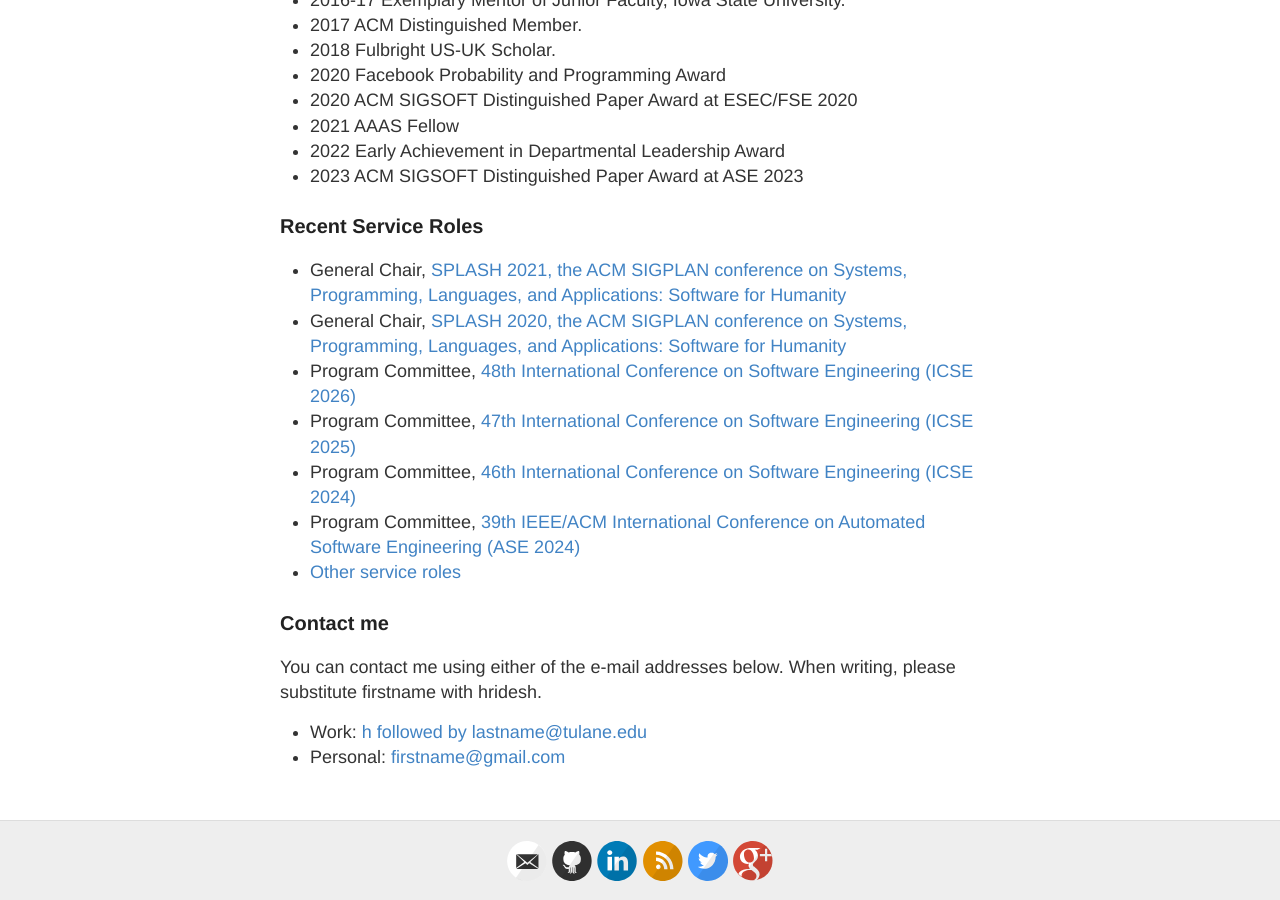
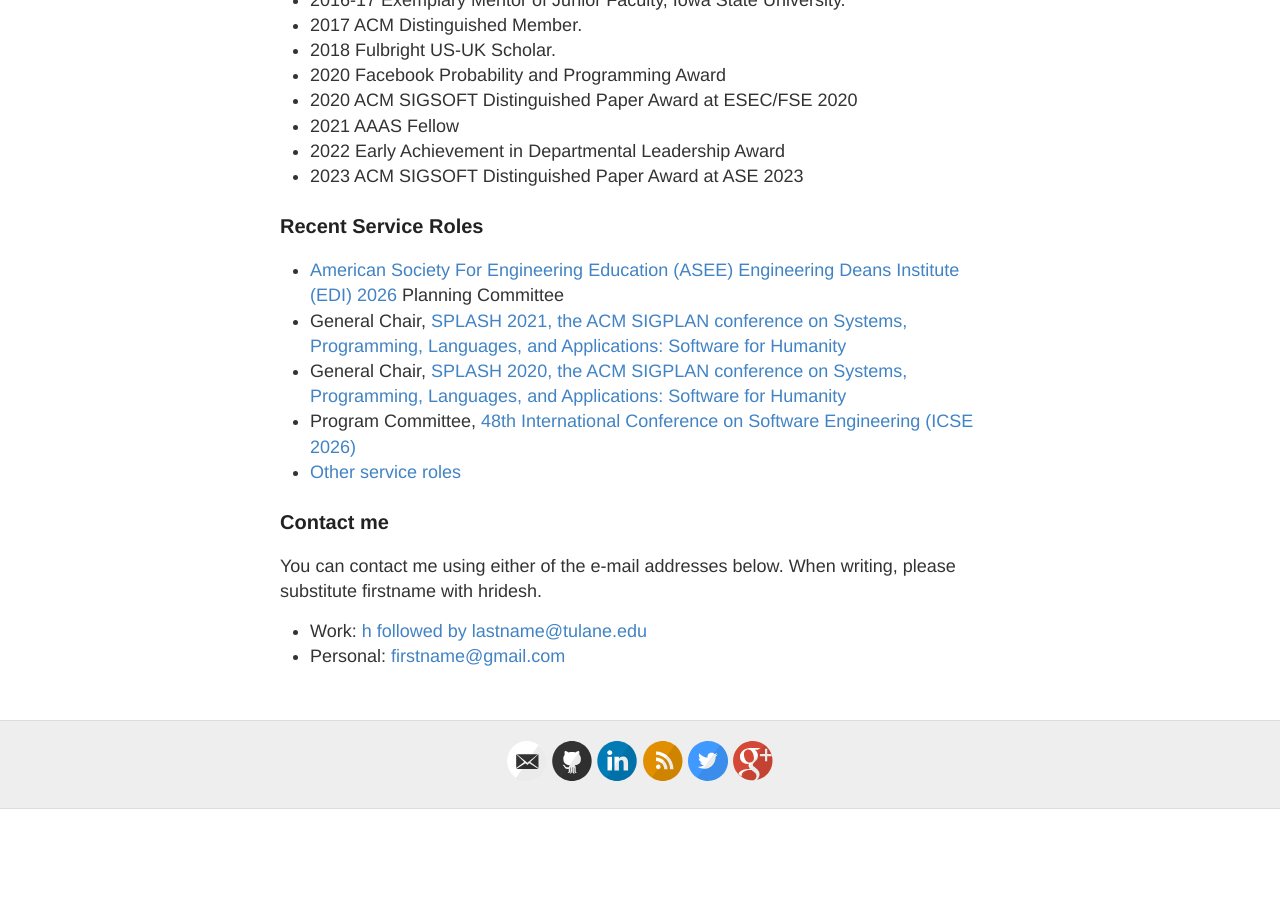
Before and after one commit to hridesh/hridesh.github.io, a Jekyll site: the page built from index.md, in a window 1280 px wide and 900 px high, scrolled down 2108 px. Built offline with Jekyll 4.4.1, drawn with Linux system fonts in a browser that asks for light colours; after the commit the page ends 2917 px from its top, so only the background shows below that.

Commit message:
misc changes

```diff
--- a/index.md
+++ b/index.md
@@ -85,12 +85,10 @@
 
 ### Recent Service Roles
 
+- [American Society For Engineering Education (ASEE) Engineering Deans Institute (EDI) 2026](Journal of Systems and Software Special Issue on Software Engineering Technology and Applications) Planning Committee
 - General Chair, [SPLASH 2021, the ACM SIGPLAN conference on Systems, Programming, Languages, and Applications: Software for Humanity](https://2021.splashcon.org/)
 - General Chair, [SPLASH 2020, the ACM SIGPLAN conference on Systems, Programming, Languages, and Applications: Software for Humanity](https://2020.splashcon.org/)
 - Program Committee, [48th International Conference on Software Engineering (ICSE 2026)](https://conf.researchr.org/track/icse-2026/icse-2026-research-track)
-- Program Committee, [47th International Conference on Software Engineering (ICSE 2025)](https://conf.researchr.org/track/icse-2025/icse-2025-research-track)
-- Program Committee, [46th International Conference on Software Engineering (ICSE 2024)](https://conf.researchr.org/track/icse-2024/icse-2024-technical-track)
-- Program Committee, [39th IEEE/ACM International Conference on Automated Software Engineering (ASE 2024)](https://conf.researchr.org/track/ase-2024/ase-2024-research)
 - [Other service roles](/service/)
 
 ### Contact me
```
